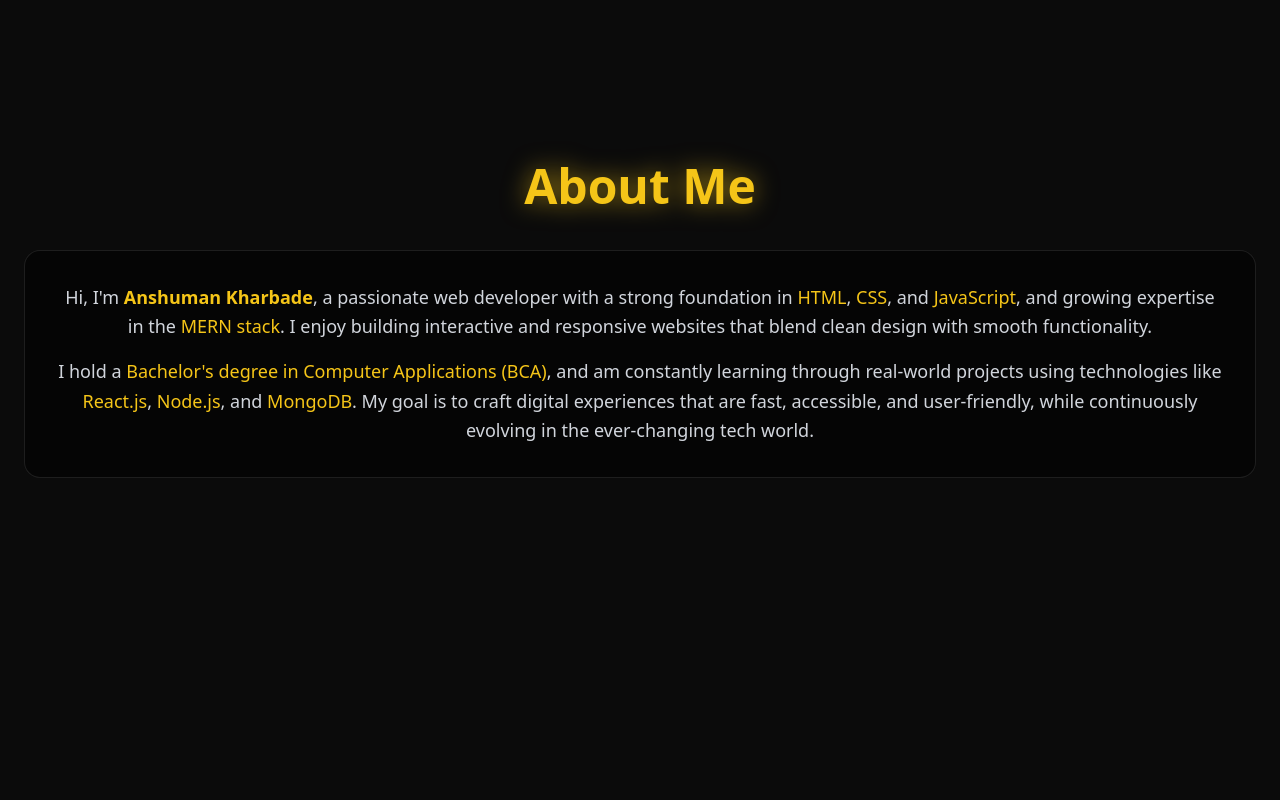
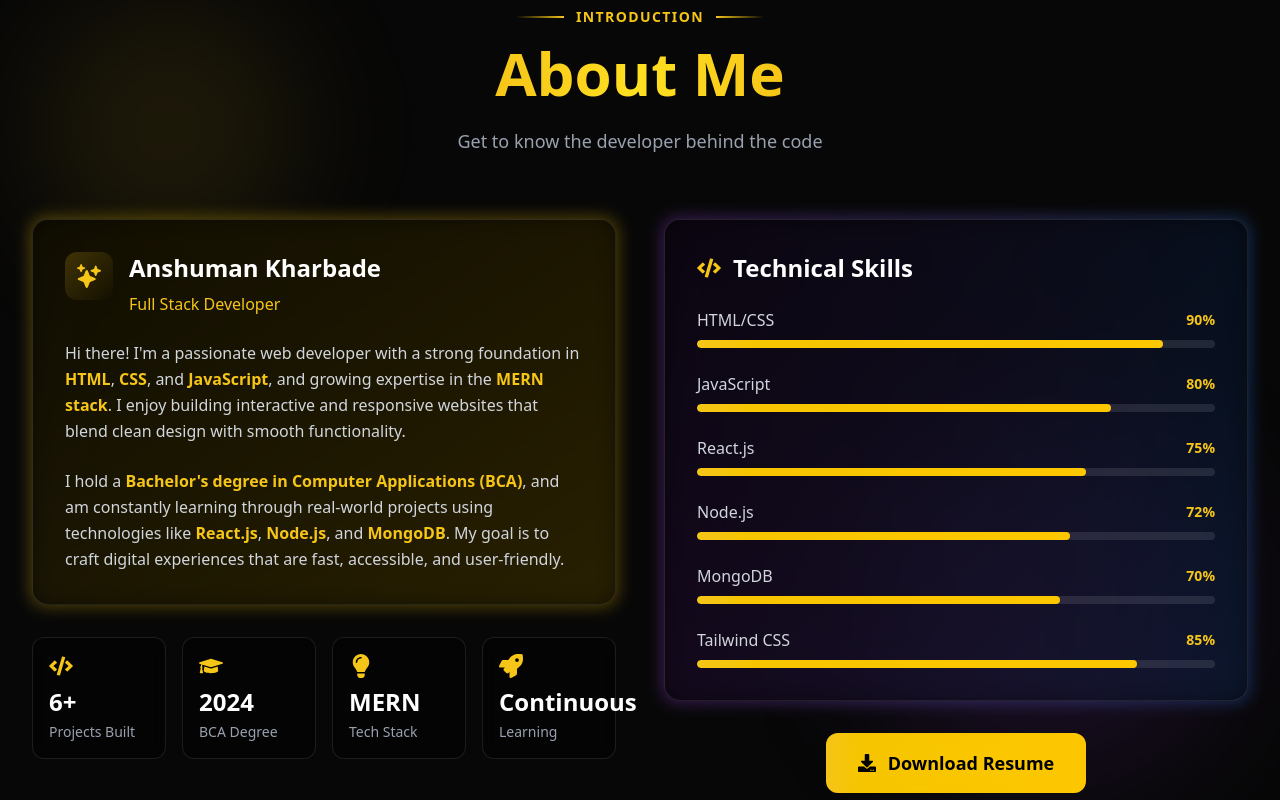
Before and after one commit to anshumankharbade/anshuman-portfolio, a React (Vite) app: page / in a window 1280 px wide. Shown: the part 880-1680 px from the top of the page. Built offline with nearby package versions, Linux system fonts and the light colour scheme.

Commit message:
Updated about component with skills and achievements

```diff
--- a/src/components/About.jsx
+++ b/src/components/About.jsx
@@ -1,55 +1,233 @@
 import React from "react";
 import { motion } from "framer-motion";
+import {
+  FaDownload,
+  FaCode,
+  FaLightbulb,
+  FaGraduationCap,
+  FaRocket,
+} from "react-icons/fa";
+import { IoSparkles } from "react-icons/io5";
 
 export default function About() {
+  const skills = [
+    { name: "HTML/CSS", level: 90 },
+    { name: "JavaScript", level: 80 },
+    { name: "React.js", level: 75 },
+    { name: "Node.js", level: 72 },
+    { name: "MongoDB", level: 70 },
+    { name: "Tailwind CSS", level: 85 },
+  ];
+
+  const achievements = [
+    { icon: <FaCode />, title: "Projects Built", value: "6+" },
+    { icon: <FaGraduationCap />, title: "BCA Degree", value: "2024" },
+    { icon: <FaLightbulb />, title: "Tech Stack", value: "MERN" },
+    { icon: <FaRocket />, title: "Learning", value: "Continuous" },
+  ];
+
   return (
     <section
       id="about"
-      className="min-h-screen flex items-center justify-center bg-[#0b0b0b] py-20 text-white"
+      className="min-h-screen flex items-center justify-center relative py-20"
     >
-      <div className="container mx-auto px-6 max-w-10xl text-center">
-        <motion.h3
-          initial={{ opacity: 0, y: 0 }}
+      {/* Bg elements */}
+      <div className="absolute top-20 left-10 w-64 h-64 bg-[#f5c518]/10 rounded-full blur-3xl" />
+      <div className="absolute bottom-20 right-10 w-96 h-96 bg-purple-500/10 rounded-full blur-3xl" />
+
+      <div className="container mx-auto px-4 sm:px-6 lg:px-8 relative z-10">
+        <motion.div
+          initial={{ opacity: 0, y: 20 }}
           whileInView={{ opacity: 1, y: 0 }}
           transition={{ duration: 0.6 }}
-          className="text-4xl md:text-5xl font-extrabold text-[#f5c518] mb-10 drop-shadow-[0_0_12px_rgba(245,197,24,0.6)]"
+          className="text-center mb-16"
         >
+          <div className="inline-flex items-center gap-3 mb-4">
+            <div className="w-12 h-[2px] bg-gradient-to-r from-transparent to-[#f5c518]" />
+            <span className="text-[#f5c518] font-semibold tracking-widest text-sm uppercase">
+              Introduction
+            </span>
+            <div className="w-12 h-[2px] bg-gradient-to-l from-transparent to-[#f5c518]" />
+          </div>
+
+          <motion.h3
+            initial={{ opacity: 0, y: 20 }}
+            whileInView={{ opacity: 1, y: 0 }}
+            transition={{ duration: 0.6, delay: 0.1 }}
+            className="text-4xl md:text-6xl font-extrabold mb-6"
+          >
+            <span className="bg-gradient-to-r from-[#f5c518] via-yellow-300 to-[#f5c518] bg-clip-text text-transparent">
               About Me
+            </span>
           </motion.h3>
 
+          <motion.p
+            initial={{ opacity: 0, y: 20 }}
+            whileInView={{ opacity: 1, y: 0 }}
+            transition={{ duration: 0.6, delay: 0.2 }}
+            className="text-gray-400 text-lg max-w-2xl mx-auto"
+          >
+            Get to know the developer behind the code
+          </motion.p>
+        </motion.div>
+
+        <div className="grid lg:grid-cols-2 gap-12">
+          {/* Left - Main Content */}
           <motion.div
-          initial={{ y: 0, opacity: 0 }}
-          whileInView={{ y: 0, opacity: 1 }}
-          transition={{ duration: 0.8 }}
-          className="p-8 rounded-2xl bg-black/50 border border-white/10 backdrop-blur-md hover:border-[#f5c518]/40 transition-all duration-300"
+            initial={{ opacity: 0, x: -30 }}
+            whileInView={{ opacity: 1, x: 0 }}
+            transition={{ duration: 0.6 }}
+            className="space-y-8"
           >
-          <p className="text-gray-300 leading-relaxed text-lg">
-            Hi, I'm{" "}
+            <div className="relative group">
+              <div className="absolute -inset-0.5 bg-gradient-to-r from-[#f5c518] to-yellow-400 rounded-2xl blur opacity-30 group-hover:opacity-60 transition duration-500" />
+              <div className="relative p-8 rounded-2xl bg-gradient-to-br from-black/80 to-black/50 border border-white/10 backdrop-blur-sm">
+                <div className="flex items-start gap-4 mb-6">
+                  <div className="p-3 rounded-xl bg-gradient-to-br from-[#f5c518]/20 to-transparent">
+                    <IoSparkles className="text-2xl text-[#f5c518]" />
+                  </div>
+                  <div>
+                    <h4 className="text-2xl font-bold text-white mb-2">
+                      Anshuman Kharbade
+                    </h4>
+                    <p className="text-[#f5c518] font-medium">
+                      Full Stack Developer
+                    </p>
+                  </div>
+                </div>
+
+                <div className="space-y-6">
+                  <p className="text-gray-300 leading-relaxed">
+                    Hi there! I'm a passionate web developer with a strong
+                    foundation in{" "}
+                    <span className="text-[#f5c518] font-semibold">HTML</span>,{" "}
+                    <span className="text-[#f5c518] font-semibold">CSS</span>,
+                    and{" "}
                     <span className="text-[#f5c518] font-semibold">
-              Anshuman Kharbade
+                      JavaScript
                     </span>
-            , a passionate web developer with a strong foundation in{" "}
-            <span className="text-[#f5c518]">HTML</span>,{" "}
-            <span className="text-[#f5c518]">CSS</span>, and{" "}
-            <span className="text-[#f5c518]">JavaScript</span>, and growing
-            expertise in the <span className="text-[#f5c518]">MERN stack</span>.
-            I enjoy building interactive and responsive websites that blend
-            clean design with smooth functionality.
+                    , and growing expertise in the{" "}
+                    <span className="text-[#f5c518] font-semibold">
+                      MERN stack
+                    </span>
+                    . I enjoy building interactive and responsive websites that
+                    blend clean design with smooth functionality.
                   </p>
 
-          <p className="text-gray-300 leading-relaxed text-lg mt-4">
+                  <p className="text-gray-300 leading-relaxed">
                     I hold a{" "}
-            <span className="text-[#f5c518]">
+                    <span className="text-[#f5c518] font-semibold">
                       Bachelor's degree in Computer Applications (BCA)
                     </span>
-            , and am constantly learning through real-world projects using
-            technologies like <span className="text-[#f5c518]">React.js</span>,{" "}
-            <span className="text-[#f5c518]">Node.js</span>, and{" "}
-            <span className="text-[#f5c518]">MongoDB</span>. My goal is to craft
-            digital experiences that are fast, accessible, and user-friendly,
-            while continuously evolving in the ever-changing tech world.
+                    , and am constantly learning through real-world projects
+                    using technologies like{" "}
+                    <span className="text-[#f5c518] font-semibold">
+                      React.js
+                    </span>
+                    ,{" "}
+                    <span className="text-[#f5c518] font-semibold">
+                      Node.js
+                    </span>
+                    , and{" "}
+                    <span className="text-[#f5c518] font-semibold">
+                      MongoDB
+                    </span>
+                    . My goal is to craft digital experiences that are fast,
+                    accessible, and user-friendly.
                   </p>
+                </div>
+              </div>
+            </div>
+
+            {/* Achievements Grid */}
+            <div className="grid grid-cols-2 md:grid-cols-4 gap-4">
+              {achievements.map((achievement, index) => (
+                <motion.div
+                  key={index}
+                  initial={{ opacity: 0, y: 20 }}
+                  whileInView={{ opacity: 1, y: 0 }}
+                  transition={{ duration: 0.4, delay: index * 0.1 }}
+                  className="p-4 rounded-xl bg-black/40 border border-white/10 backdrop-blur-sm hover:border-[#f5c518]/30 transition-all duration-300 group"
+                >
+                  <div className="text-[#f5c518] text-2xl mb-2 group-hover:scale-110 transition-transform duration-300">
+                    {achievement.icon}
+                  </div>
+                  <div className="text-2xl font-bold text-white">
+                    {achievement.value}
+                  </div>
+                  <div className="text-sm text-gray-400 mt-1">
+                    {achievement.title}
+                  </div>
                 </motion.div>
+              ))}
+            </div>
+          </motion.div>
+
+          {/* Right - Skills */}
+          <motion.div
+            initial={{ opacity: 0, x: 30 }}
+            whileInView={{ opacity: 1, x: 0 }}
+            transition={{ duration: 0.6 }}
+            className="space-y-8"
+          >
+            <div className="relative group">
+              <div className="absolute -inset-0.5 bg-gradient-to-r from-purple-500 to-blue-500 rounded-2xl blur opacity-30 group-hover:opacity-60 transition duration-500" />
+              <div className="relative p-8 rounded-2xl bg-gradient-to-br from-black/80 to-black/50 border border-white/10 backdrop-blur-sm">
+                <h4 className="text-2xl font-bold text-white mb-6 flex items-center gap-3">
+                  <FaCode className="text-[#f5c518]" />
+                  Technical Skills
+                </h4>
+
+                <div className="space-y-6">
+                  {skills.map((skill, index) => (
+                    <motion.div
+                      key={skill.name}
+                      initial={{ opacity: 0, x: 20 }}
+                      whileInView={{ opacity: 1, x: 0 }}
+                      transition={{ duration: 0.4, delay: index * 0.1 }}
+                      className="space-y-2"
+                    >
+                      <div className="flex justify-between items-center">
+                        <span className="text-gray-300 font-medium">
+                          {skill.name}
+                        </span>
+                        <span className="text-[#f5c518] text-sm font-semibold">
+                          {skill.level}%
+                        </span>
+                      </div>
+                      <div className="h-2 bg-white/10 rounded-full overflow-hidden">
+                        <motion.div
+                          initial={{ width: 0 }}
+                          whileInView={{ width: `${skill.level}%` }}
+                          transition={{ duration: 1, delay: index * 0.1 + 0.3 }}
+                          className="h-full bg-gradient-to-r from-[#f5c518] to-yellow-400 rounded-full"
+                        />
+                      </div>
+                    </motion.div>
+                  ))}
+                </div>
+              </div>
+            </div>
+
+            {/* Resume btn */}
+            <motion.div
+              initial={{ opacity: 0, y: 20 }}
+              whileInView={{ opacity: 1, y: 0 }}
+              transition={{ duration: 0.6, delay: 0.4 }}
+              className="text-center"
+            >
+              <button
+                onClick={() => window.open("/resume.pdf", "_blank")}
+                className="group relative inline-flex items-center justify-center gap-3 px-8 py-4 text-lg font-semibold rounded-xl bg-gradient-to-r from-[#f5c518] to-yellow-400 text-black hover:from-yellow-400 hover:to-[#f5c518] hover:shadow-[0_0_30px_rgba(245,197,24,0.5)] transition-all duration-300 overflow-hidden"
+              >
+                <div className="absolute inset-0 bg-white/20 translate-x-full group-hover:translate-x-0 transition-transform duration-500" />
+                <FaDownload className="relative z-10 group-hover:rotate-12 transition-transform duration-300" />
+                <span className="relative z-10">Download Resume</span>
+                <div className="absolute -inset-1 bg-gradient-to-r from-[#f5c518] to-yellow-400 rounded-xl blur opacity-30 group-hover:opacity-50 transition-opacity duration-300" />
+              </button>
+            </motion.div>
+          </motion.div>
+        </div>
       </div>
     </section>
   );
```
Lines whose indentation alone changed are shown as unchanged.
